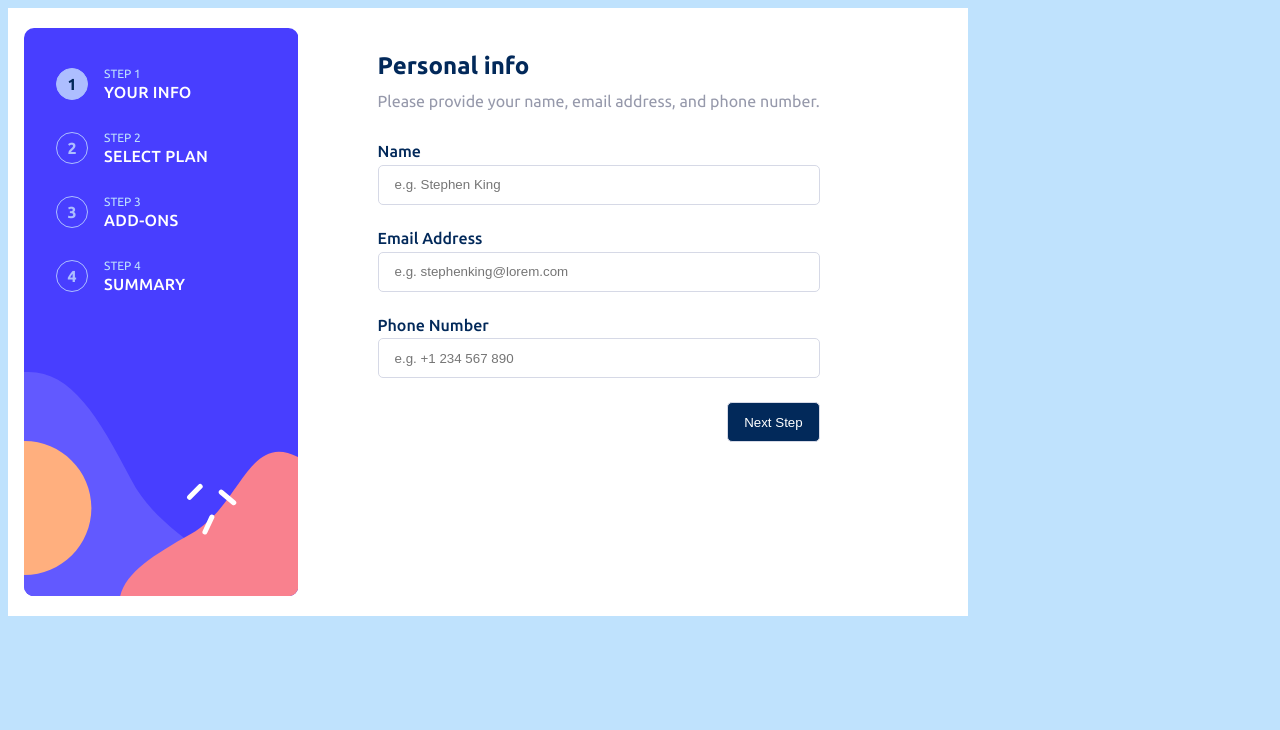
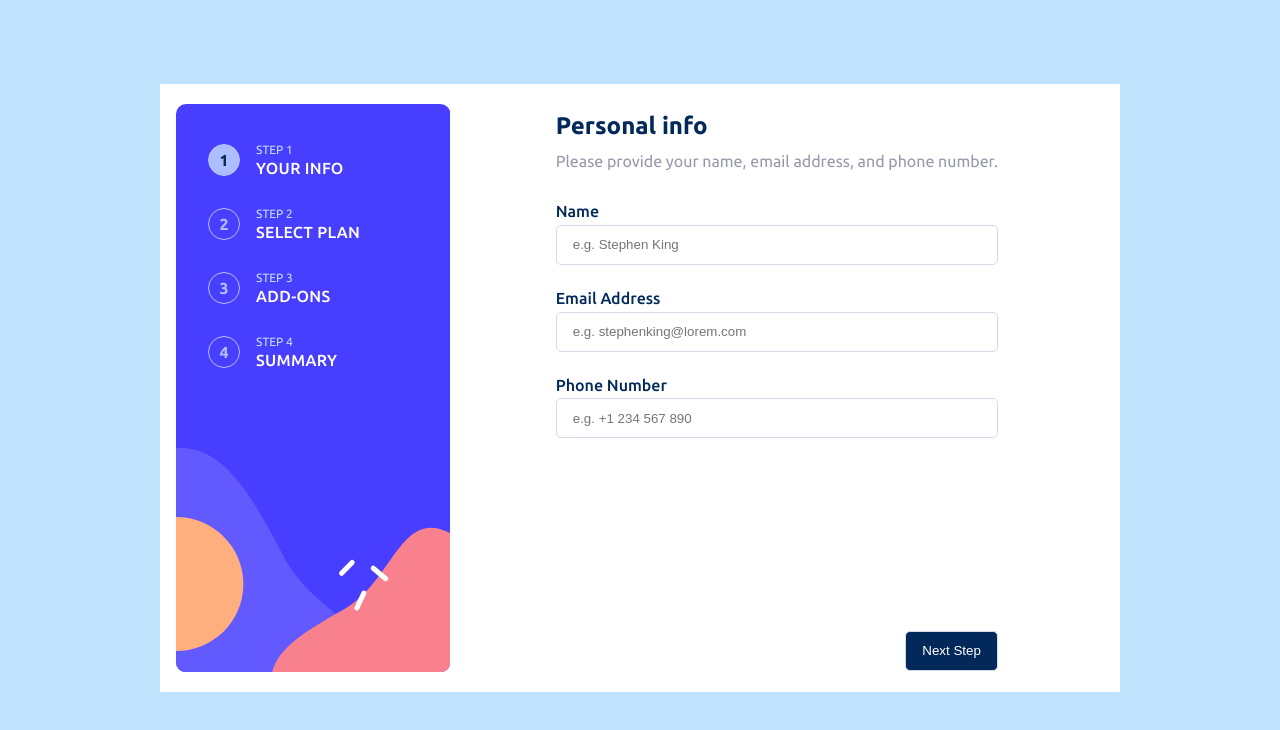
Before and after one commit to Erfanhosseini98/Multi-step-form, a plain HTML site: page index.html in a window 1280 px wide. Drawn offline with Linux system fonts and the light colour scheme.

Commit message:
Feat: Implement markup and styles for 'Step One'

```diff
--- a/assets/style/style.css
+++ b/assets/style/style.css
@@ -22,6 +22,10 @@
 body {
     font-family: 'Ubuntu', sans-serif;
     background-color: var(--LightBlue);
+    display: flex;
+    align-items: center;
+    justify-content: center;
+    height: 95vh;
 }
 
 .Container {
@@ -98,7 +102,7 @@ body {
 
 .Form {
     height: 100%;
-    padding: 1rem 5rem;
+    margin: 0 auto;
 }
 
 .Form__Title {
@@ -116,6 +120,7 @@ body {
     display: flex;
     flex-direction: column;
     gap: 1.5rem;
+    height: 29.3rem;
 }
 
 .Form__Row {
@@ -154,6 +159,6 @@ input:placeholder-shown {
     color: var(--White);
     width: fit-content;
     border-radius: 0.3125rem;
-    margin-left: auto;
+    margin-top: auto;
     align-self: flex-end;
 }
```
